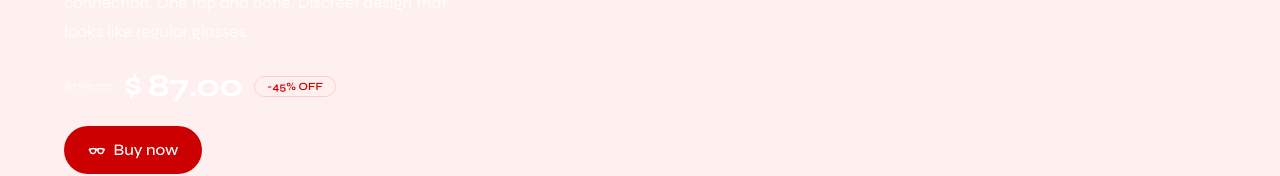
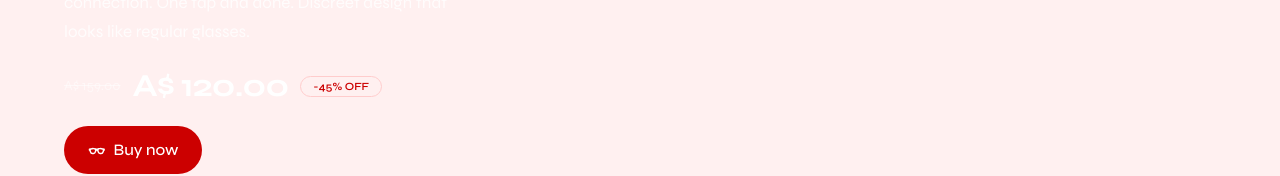
Before and after one commit to goianodoroi/meta-main, a Next.js app: page / in a window 1280 px wide. Shown: the part 481-657 px from the top of the page. Built offline with nearby package versions, Linux system fonts and the light colour scheme; a web font is replaced by a local one.

Commit message:
Pass dynamic prices to Hero component

```diff
--- a/app/page.tsx
+++ b/app/page.tsx
@@ -17,7 +17,7 @@ export default function HomePage() {
   return (
     <main className="flex flex-col bg-white">
       <AnnouncementBar />
-      <Hero />
+      <Hero price={config.price} originalPrice={config.originalPrice} />
       <Features />
       <ScrollStory />
       <ProductConfigurator price={config.price} originalPrice={config.originalPrice} checkoutUrl={config.checkoutUrl} />
--- a/components/sections/Hero.tsx
+++ b/components/sections/Hero.tsx
@@ -25,7 +25,7 @@ function MetaGlassesIcon() {
 }
 
 /* ── Componente ── */
-export function Hero() {
+export function Hero({ price = 'A$ 120.00', originalPrice = 'A$ 159.00' }: { price?: string; originalPrice?: string }) {
 
   return (
     <section
@@ -95,10 +95,10 @@ export function Hero() {
           {/* Price */}
           <div className="hero-item-3 flex items-center gap-3 flex-wrap">
             <span className="font-sans text-sm text-white/50 line-through leading-none">
-              $&nbsp;159.00
+              {originalPrice}
             </span>
             <span className="font-sans text-[32px] font-bold leading-none text-white tracking-tight">
-              $&nbsp;87.00
+              {price}
             </span>
             <span className="inline-flex items-center rounded-pill px-3 py-1 text-[11px] font-semibold bg-brand-light text-brand border border-brand-mid leading-none">
               -45% OFF
```
